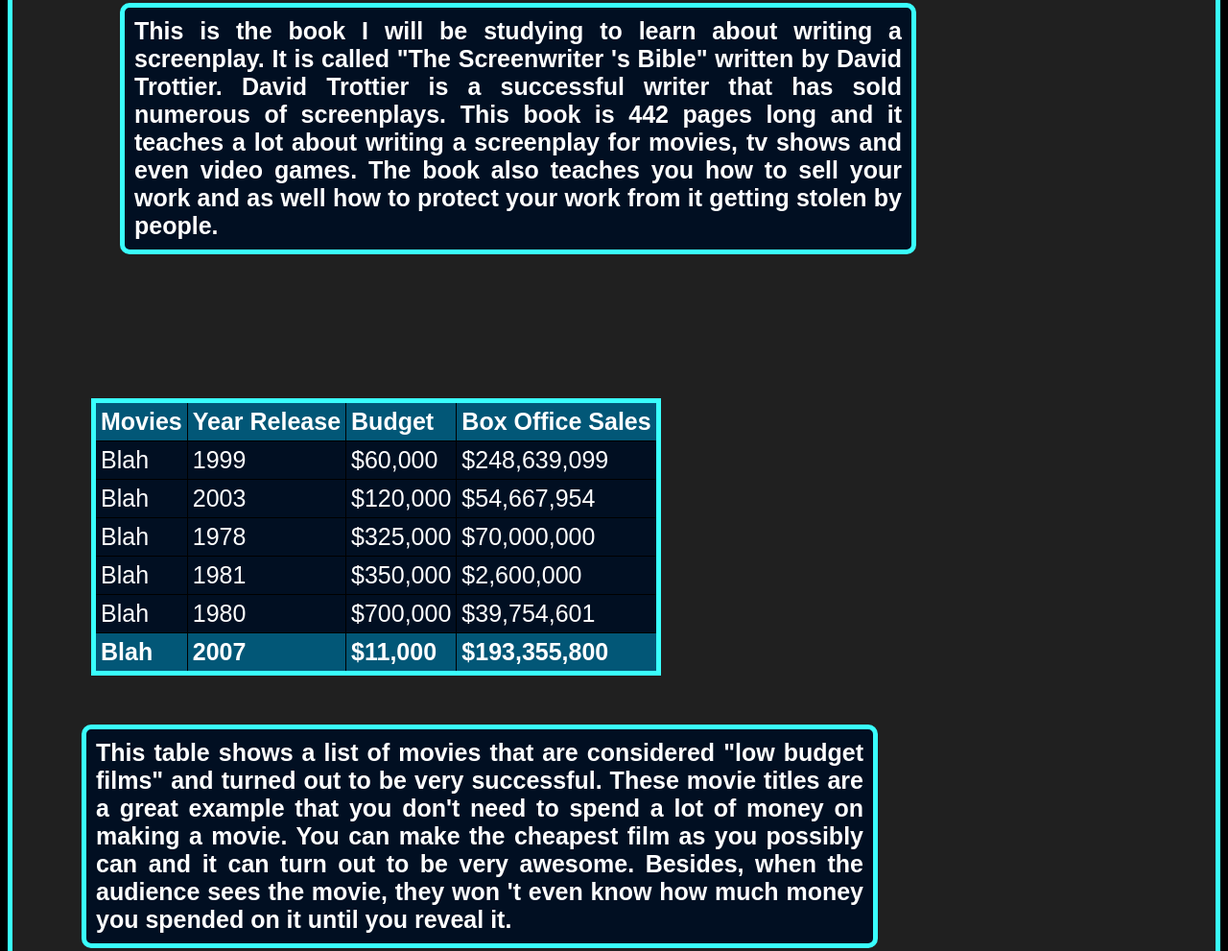
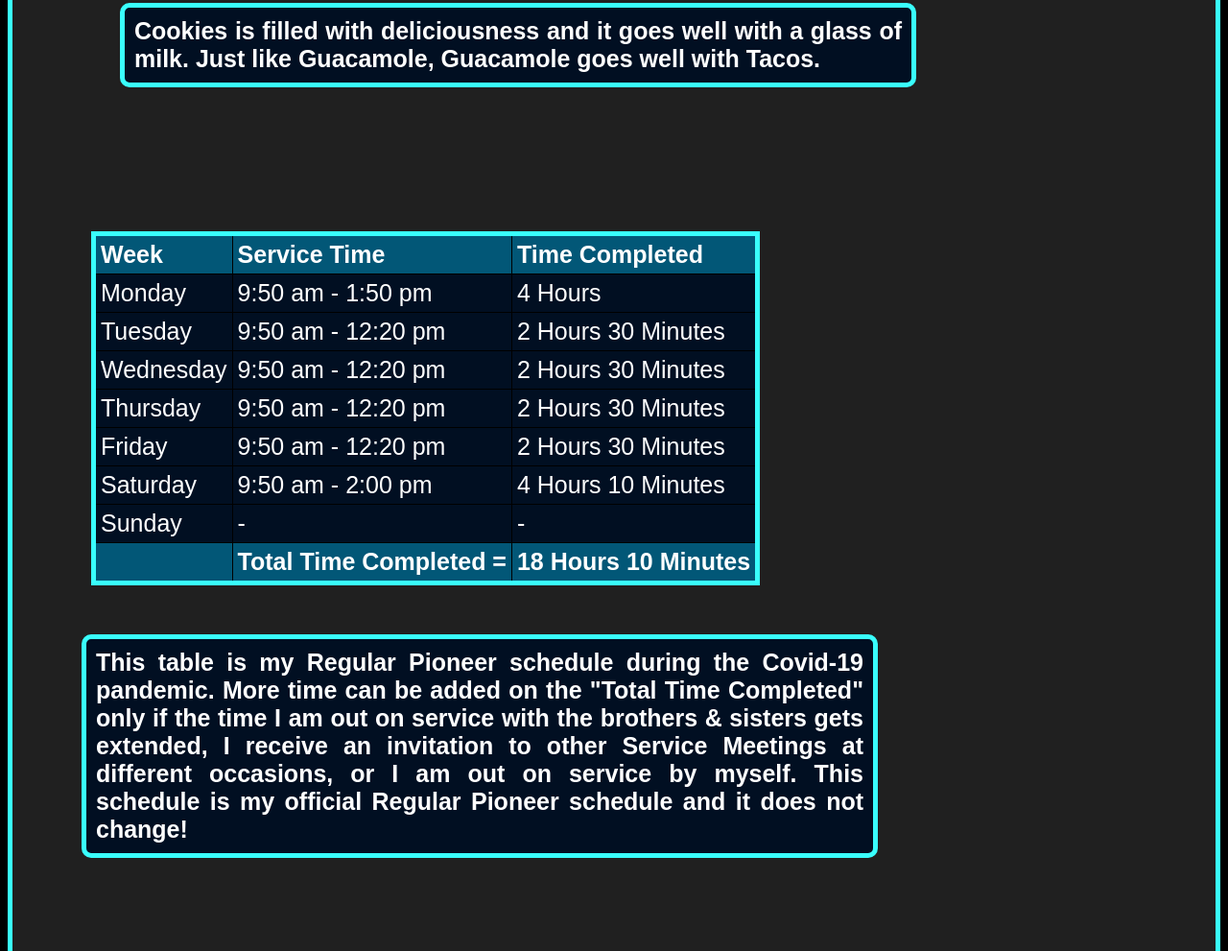
Before and after one commit to AlbertLeon/AlbertLeon.github.io, a plain HTML site: page documentation.html in a window 1280 px wide. Shown: the part 1953-2944 px from the top of the page at 96% size. Drawn offline with Linux system fonts and the light colour scheme.

Commit message:
Update documentation.html
I updated: Table to my Pioneer Schedule, added gif to header and div id="video", YouTube video is now " Human After All by Daft Punk.

```diff
--- a/documentation.html
+++ b/documentation.html
@@ -4,7 +4,8 @@
 <head>
     <meta charset="utf-8">
     <meta http-equiv="x-ua-compatible" content="IE=edge,chrome=1">
-    <title>CIS 2B Final for Albert Leon</title>
+    <meta name="viewport" content="width=device-width, initial-scale=1">
+    <title>Albert Leon</title>
     <link rel="stylesheet" href="main2.css">
 </head>
 
@@ -43,8 +44,7 @@
             <p>
                 <img src="meme-thinking-face-1920x1080.jpg">
 
-                <h3>This is the book I will be studying to learn about writing a screenplay. It is called "The Screenwriter 's Bible" written by David Trottier. David Trottier is a successful writer that has sold numerous of screenplays. This book is 442 pages
-                    long and it teaches a lot about writing a screenplay for movies, tv shows and even video games. The book also teaches you how to sell your work and as well how to protect your work from it getting stolen by people.</h3>
+                <h3>Cookies is filled with deliciousness and it goes well with a glass of milk. Just like Guacamole, Guacamole goes well with Tacos.</h3>
 
 
             </p>
@@ -54,67 +54,71 @@
         <table>
             <thead>
                 <tr>
-                    <th class="left">Movies</th>
-                    <th>Year Release</th>
-                    <th>Budget</th>
-                    <th>Box Office Sales</th>
+                    <th class="left">Week</th>
+                    <th>Service Time</th>
+                    <th>Time Completed</th>
                 </tr>
             </thead>
 
             <tbody>
                 <tr>
-                    <td class="left">Blah</td>
-                    <td>1999</td>
-                    <td>$60,000</td>
-                    <td>$248,639,099</td>
+                    <td class="left">Monday</td>
+                    <td>9:50 am - 1:50 pm </td>
+                    <td>4 Hours</td>
                 </tr>
 
                 <tr>
-                    <td class="left">Blah</td>
-                    <td>2003</td>
-                    <td>$120,000</td>
-                    <td>$54,667,954</td>
+                    <td class="left">Tuesday</td>
+                    <td>9:50 am - 12:20 pm </td>
+                    <td>2 Hours 30 Minutes </td>
                 </tr>
 
                 <tr>
-                    <td class="left">Blah</td>
-                    <td>1978</td>
-                    <td>$325,000</td>
-                    <td>$70,000,000</td>
+                    <td class="left">Wednesday</td>
+                    <td>9:50 am - 12:20 pm </td>
+                    <td>2 Hours 30 Minutes</td>
                 </tr>
 
                 <tr>
-                    <td class="left">Blah</td>
-                    <td>1981</td>
-                    <td>$350,000</td>
-                    <td>$2,600,000</td>
+                    <td class="left">Thursday</td>
+                    <td>9:50 am - 12:20 pm </td>
+                    <td>2 Hours 30 Minutes </td>
                 </tr>
 
                 <tr>
-                    <td class="left">Blah</td>
-                    <td>1980</td>
-                    <td>$700,000</td>
-                    <td>$39,754,601</td>
+                    <td class="left">Friday</td>
+                    <td>9:50 am - 12:20 pm </td>
+                    <td>2 Hours 30 Minutes</td>
+                </tr>
+
+                <tr>
+                    <td class="left">Saturday</td>
+                    <td>9:50 am - 2:00 pm </td>
+                    <td>4 Hours 10 Minutes</td>
+                </tr>
+
+                <tr>
+                    <td class="left">Sunday</td>
+                    <td>-</td>
+                    <td>-</td>
                 </tr>
 
             </tbody>
 
             <tfoot>
                 <tr>
-                    <td class="left">Blah</td>
-                    <td>2007</td>
-                    <td>$11,000</td>
-                    <td>$193,355,800</td>
+                    <td class="left"></td>
+                    <td>Total Time Completed =</td>
+                    <td>18 Hours 10 Minutes</td>
                 </tr>
             </tfoot>
         </table>
         <br>
-        <h4>This table shows a list of movies that are considered "low budget films" and turned out to be very successful. These movie titles are a great example that you don't need to spend a lot of money on making a movie. You can make the cheapest
-                                film as you possibly can and it can turn out to be very awesome. Besides, when the audience sees the movie, they won 't even know how much money you spended on it until you reveal it.</h4>
+        <h4>This table is my Regular Pioneer schedule during the Covid-19 pandemic. More time can be added on the "Total Time Completed" only if the time I am out on service with the brothers & sisters gets extended, I receive an invitation to other Service Meetings at different occasions, or I am out on service by myself. This schedule is my official Regular Pioneer schedule and it does not change!</h4>
 
         <div id="video">
-            <iframe width="560" height="315" src="https://www.youtube.com/embed/zsCD5XCu6CM" frameborder="0" allow="accelerometer; autoplay; clipboard-write; encrypted-media; gyroscope; picture-in-picture" allowfullscreen></iframe>
-            <h5>I will be watching the "Behind the Scenes" videos to get an idea on how they make their movies.</h5>
+            <iframe width="660" height="615" src="https://www.youtube.com/embed/8716uiRxlWY" frameborder="0" allow="accelerometer; autoplay; clipboard-write; encrypted-media; gyroscope; picture-in-picture" allowfullscreen></iframe>
+            <h5>Human After All <br> By Daft Punk</h5>
         </div>
 
     </article>
```
